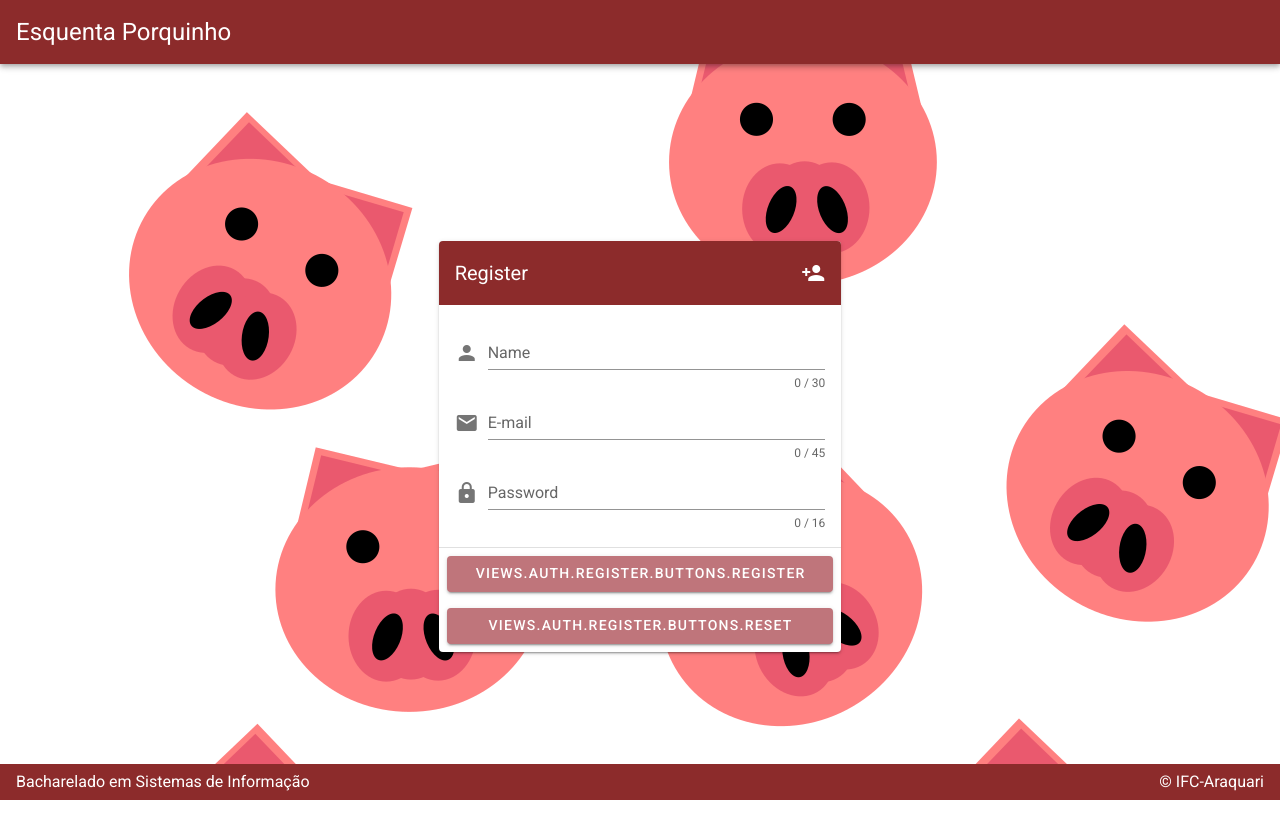
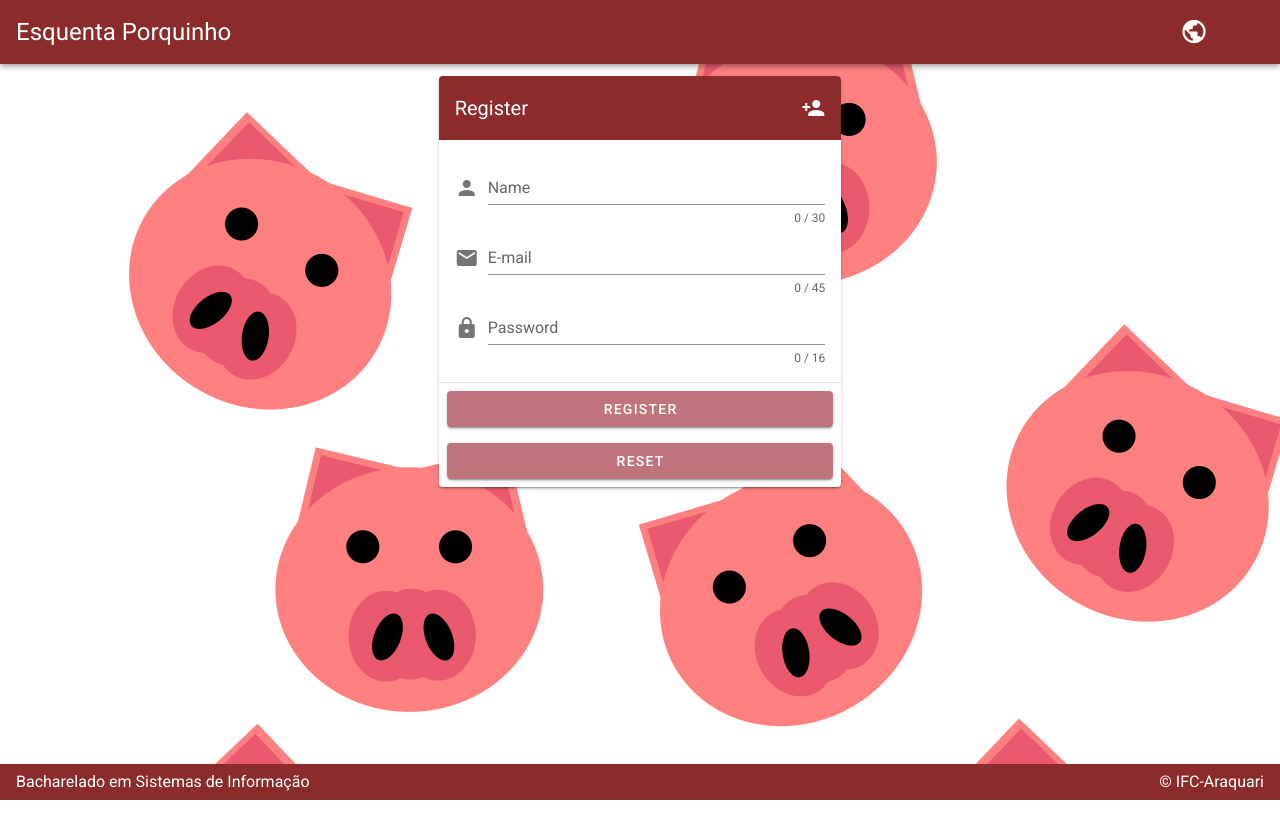
Before and after one commit to Esquenta-Porquinho/front-end, a Vue app: page /register in a window 1280 px wide. After the commit the page ends 800 px from the top, so only its background shows below. Built offline with nearby package versions, Linux system fonts and the light colour scheme.

Commit message:
feat: add translations on auth views

```diff
--- a/src/locales/br.json
+++ b/src/locales/br.json
@@ -32,19 +32,11 @@
     "auth": {
       "login": {
         "title": "Login",
-        "error": "Verifique e-mail ou senha",
-        "buttons": {
-          "login": "Login",
-          "create": "Criar Conta"
-        }
+        "error": "Verifique e-mail ou senha"
       },
       "register": {
-        "title": "Register",
-        "error": "Falha ao Registrar",
-        "buttons": {
-          "register": "Registrar",
-          "reset": "Limpar"
-        }
+        "title": "Registrar-se",
+        "error": "Falha ao Registrar"
       }
     },
     "user":{
--- a/src/modules/auth/Login.vue
+++ b/src/modules/auth/Login.vue
@@ -1,7 +1,7 @@
 <template>
   <div class="background">
     <ToolBar />
-    <v-container fill-height fluid>
+    <v-container fluid>
       <v-row align="center" justify="center">
         <v-col md="4" sm="8" xs="12">
           <v-card>
@@ -48,7 +48,7 @@
                 block
                 color="secondary"
                 @click="send()"
-                v-text="$t('views.auth.login.buttons.login')"
+                v-text="$t('buttons.login')"
               />
             </v-card-actions>
             <v-card-actions>
@@ -56,7 +56,7 @@
                 block
                 color="secondary"
                 @click="register()"
-                v-text="$t('views.auth.login.buttons.create')"
+                v-text="$t('buttons.create')"
               />
             </v-card-actions>
           </v-card>
--- a/src/modules/auth/Register.vue
+++ b/src/modules/auth/Register.vue
@@ -1,8 +1,8 @@
 <template>
   <div class="background">
     <ToolBar />
-    <v-container fill-height fluid>
-      <v-row align="center" justify="center">
+    <v-container fluid>
+      <v-row align="" justify="center">
         <v-col md="4" sm="8" xs="12">
           <v-card>
             <v-toolbar class="white--text" color="primary" flat>
@@ -12,11 +12,15 @@
             </v-toolbar>
             <v-card-text>
               <v-form ref="form">
-                <v-alert v-show="errorShow" outlined text type="error">
-                  Failed to register
-                </v-alert>
+                <v-alert
+                  v-show="errorShow"
+                  outlined
+                  text
+                  type="error"
+                  v-text="$t('views.auth.register.error')"
+                />
                 <v-text-field
-                  v-model="information.name"
+                  v-model="user.name"
                   :counter="30"
                   :rules="rules.nameRules"
                   :label="$t('fields.name')"
@@ -25,7 +29,7 @@
                 >
                 </v-text-field>
                 <v-text-field
-                  v-model="information.email"
+                  v-model="user.email"
                   :counter="45"
                   :rules="rules.emailRules"
                   :label="$t('fields.email')"
@@ -34,7 +38,7 @@
                 >
                 </v-text-field>
                 <v-text-field
-                  v-model="information.password"
+                  v-model="user.password"
                   :counter="16"
                   :rules="rules.passwordRules"
                   :label="$t('fields.password')"
@@ -51,7 +55,7 @@
                 block
                 color="secondary"
                 @click="send()"
-                v-text="$t('views.auth.register.buttons.register')"
+                v-text="$t('buttons.register')"
               />
             </v-card-actions>
             <v-card-actions>
@@ -59,7 +63,7 @@
                 block
                 color="secondary"
                 @click="reset()"
-                v-text="$t('views.auth.register.buttons.reset')"
+                v-text="$t('buttons.reset')"
               />
             </v-card-actions>
           </v-card>
@@ -85,12 +89,12 @@ export default {
   components: { FooterBar, ToolBar },
   name: "Register",
   data: () => ({
-    information: {},
+    user: {},
     errorShow: false,
     rules: {
-      nameRules: nameRules,
-      emailRules: emailRules,
-      passwordRules: passwordRules,
+      nameRules,
+      emailRules,
+      passwordRules,
     },
   }),
   methods: {
@@ -98,9 +102,8 @@ export default {
       if (!this.$refs.form.validate()) {
         this.errorShow = true;
       }
-
       try {
-        await create(this.information);
+        await create(this.user);
         router.push("/login");
       } catch (e) {
         this.errorShow = true;
--- a/src/modules/auth/ToolBar.vue
+++ b/src/modules/auth/ToolBar.vue
@@ -1,11 +1,16 @@
 <template>
   <v-toolbar class="white--text" color="primary">
     <v-toolbar-title class="bold headline" v-text="$t('common.project.name')" />
+    <v-spacer />
+    <LanguageSwitcher />
   </v-toolbar>
 </template>
 
 <script>
+import LanguageSwitcher from "@/modules/common/LanguageSwitcher";
+
 export default {
   name: "ToolBar",
+  components: { LanguageSwitcher },
 };
 </script>
```
